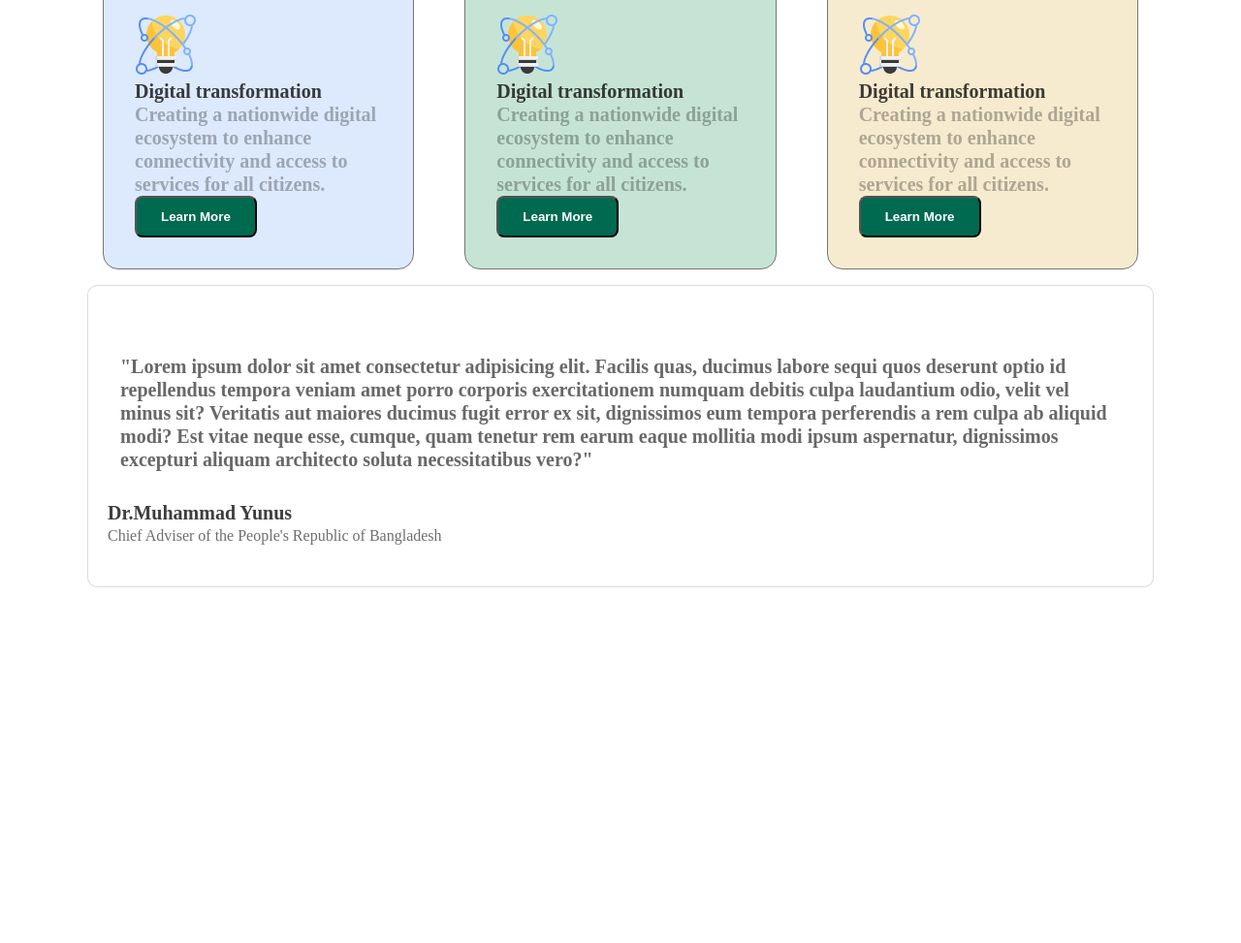
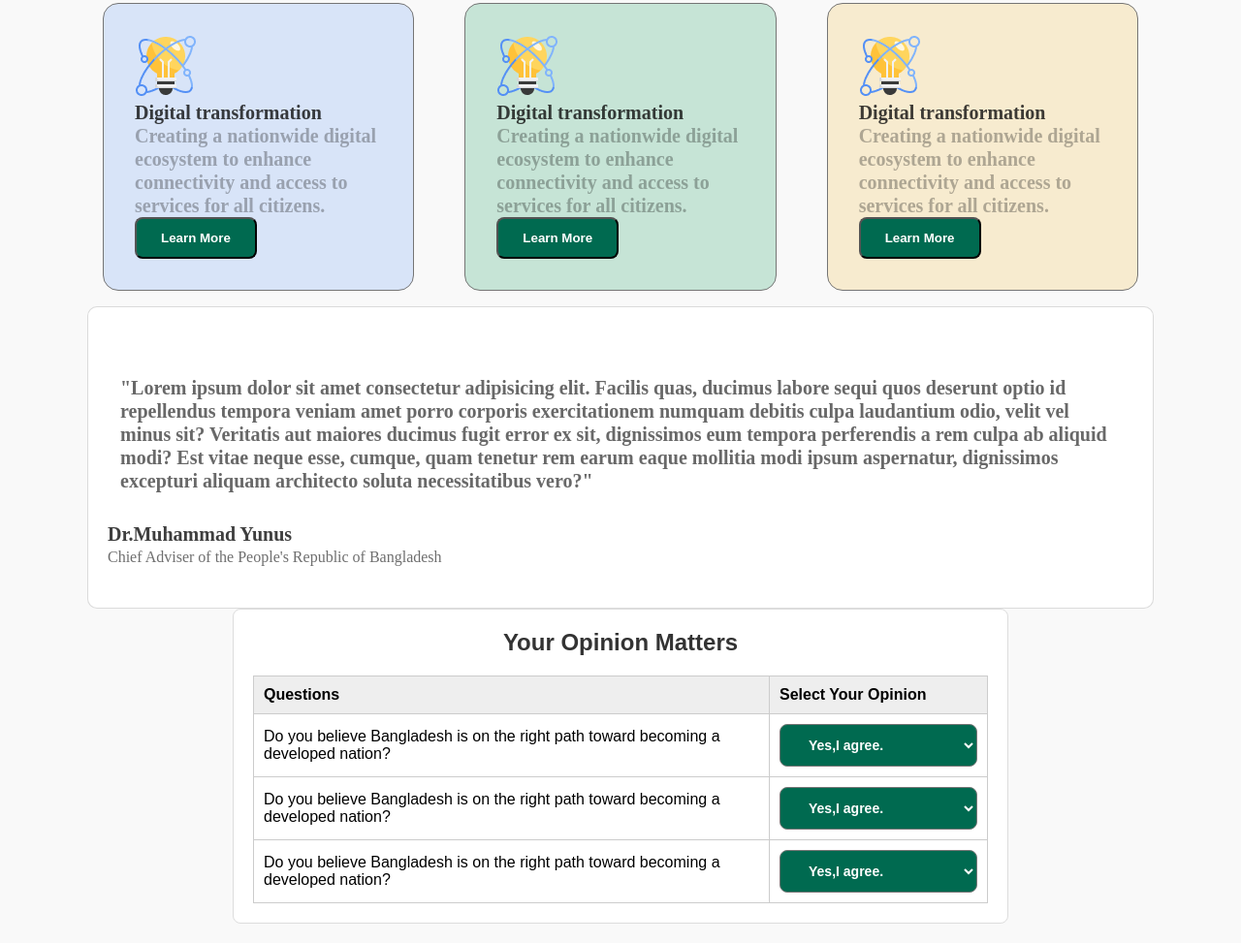
Before and after one commit to LL329/Bangladesh2.0, a plain HTML site: page index.html in a window 1280 px wide. Shown: the part 1310-2283 px from the top of the page at 97% size. Before the commit the page ends 1916 px from the top, so only its background shows below. Drawn offline with Linux system fonts and the light colour scheme.

Commit message:
Add 2 sector with html and css

```diff
--- a/index.html
+++ b/index.html
@@ -92,10 +92,9 @@
                     <button class="my-btn-2">Learn More</button>
                 </div>
             </div>
-           </section>
-
-            <!-- priminister section  -->
-             <div class="priminister container">
+             <!-- priminister section  -->
+            <section class="parent-of">
+                 <div class="priminister container">
                 <div class="pg">
                     <p>"Lorem ipsum dolor sit amet consectetur adipisicing elit. Facilis quas, ducimus labore sequi quos deserunt optio id repellendus tempora veniam amet porro corporis exercitationem numquam debitis culpa laudantium odio, velit vel minus sit? Veritatis aut maiores ducimus fugit error ex sit, dignissimos eum tempora perferendis a rem culpa ab aliquid modi? Est vitae neque esse, cumque, quam tenetur rem earum eaque mollitia modi ipsum aspernatur, dignissimos excepturi aliquam architecto soluta necessitatibus vero?"</p>
 
@@ -105,6 +104,51 @@
                     <p>Chief Adviser of the People's Republic of Bangladesh</p>
                 </div>
              </div>
+            </section>
+           </section>
+
+           <!-- your opinion matters  -->
+
+           <section class="opinion-matters container">
+            <h1>Your Opinion Matters</h1>
+            <table border="1">
+                <tr>
+                    <th>Questions</th>
+                    <th>Select Your Opinion</th>
+                </tr>
+                <tr>
+                    <td> Do you believe Bangladesh is on the right path toward becoming a developed nation?</td>
+                    <td>
+                        <select class="my-btn-2" name="#" id="#">
+                            <option value="#">Yes,I agree.</option>
+                            <option value="#">NO,I don't.</option>
+                            <option value="#">You are not eligable</option>
+                        </select>
+                    </td>
+                </tr>
+                <tr>
+                    <td> Do you believe Bangladesh is on the right path toward becoming a developed nation?</td>
+                    <td>
+                        <select class="my-btn-2" name="#" id="#">
+                            <option value="#">Yes,I agree.</option>
+                            <option value="#">NO,I don't.</option>
+                            <option value="#">You are not eligable</option>
+                        </select>
+                    </td>
+                </tr>
+                <tr>
+                    <td> Do you believe Bangladesh is on the right path toward becoming a developed nation?</td>
+                    <td>
+                        <select class="my-btn-2" name="#" id="#">
+                            <option value="#">Yes,I agree.</option>
+                            <option value="#">NO,I don't.</option>
+                            <option value="#">You are not eligable</option>
+                        </select>
+                    </td>
+                </tr>
+           </section>
+
+
     </main>
 </body>
 </html>
--- a/styles/style.css
+++ b/styles/style.css
@@ -248,3 +248,55 @@ line-height: 24px;
 letter-spacing: 0%;
 text-align: left;
 }
+.head {
+    display: flex;
+    justify-content: space-around;
+}
+
+
+/* Opinion sector  */
+/* Style for the whole page */
+body {
+  font-family: Arial, sans-serif;
+  background-color: #f9f9f9;
+  margin: 20px;
+}
+
+/* Section container */
+.opinion-matters {
+  max-width: 800px;
+  margin: auto;
+  background: #fff;
+  padding: 20px;
+  border: 1px solid #ddd;
+  border-radius: 8px;
+}
+
+/* Title */
+.opinion-matters h1 {
+  text-align: center;
+  color: #333;
+}
+
+/* Table styling */
+table {
+  width: 100%;
+  border-collapse: collapse;
+  margin-top: 20px;
+}
+
+th, td {
+  border: 1px solid #ccc;
+  padding: 10px;
+  text-align: left;
+}
+
+th {
+  background-color: #eee;
+}
+
+/* Dropdown menu */
+select {
+  padding: 5px;
+  font-size: 14px;
+}
```
